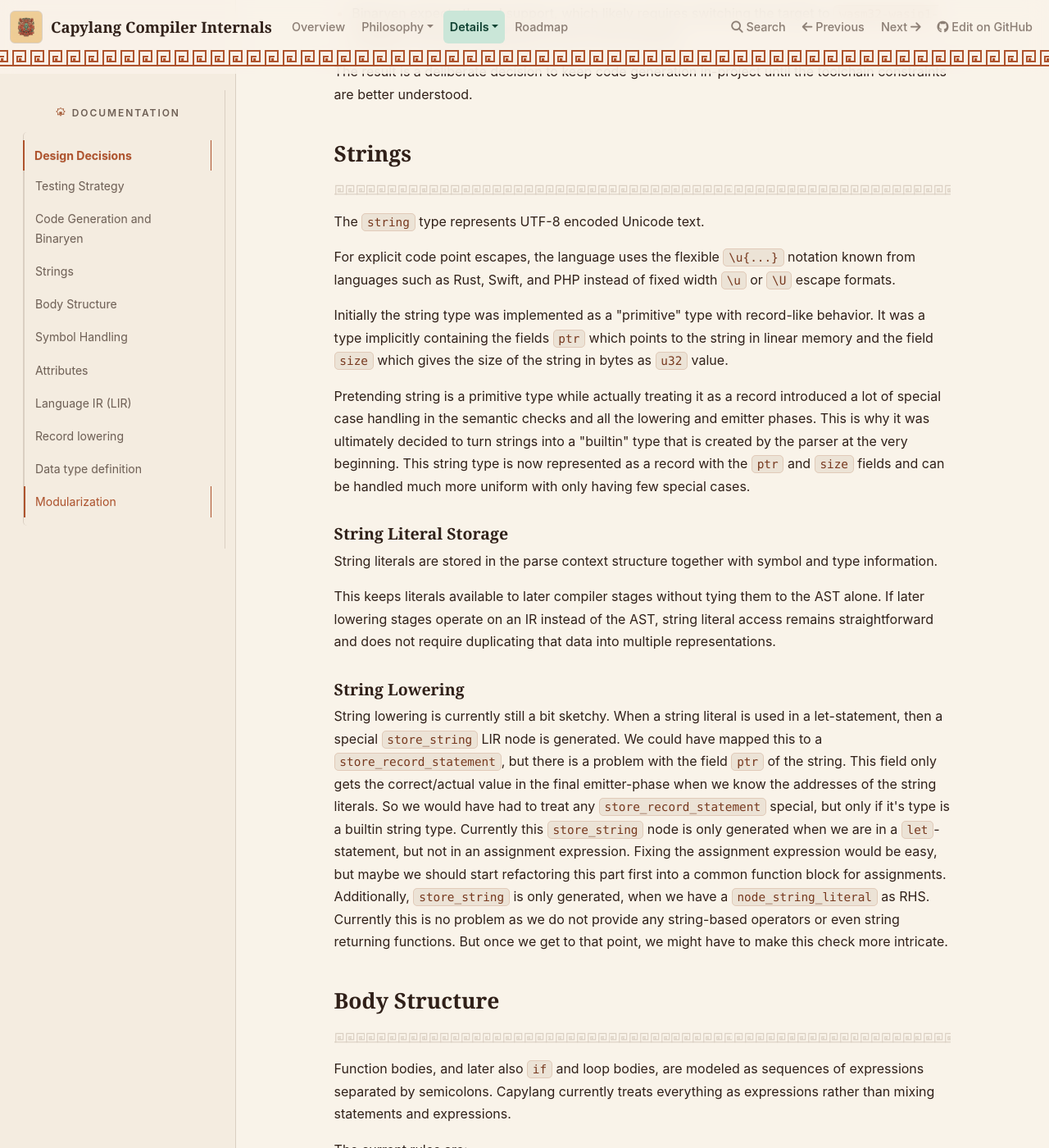
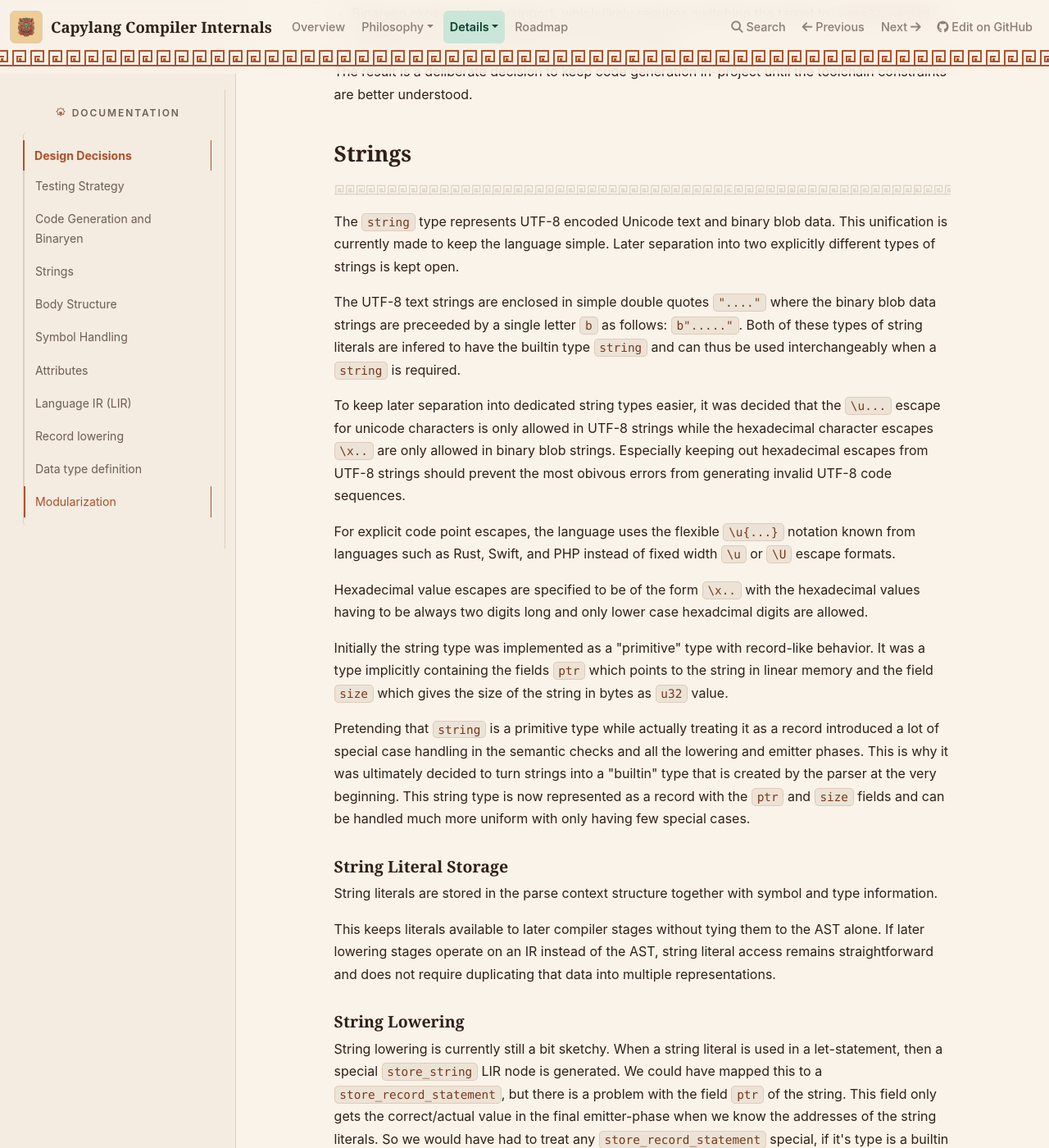
Before and after one commit to Jokymon/capylang, an MkDocs documentation site: the page built from doc/design-decisions.md, in a window 1280 px wide and 1400 px high, scrolled down 872 px. Shown: the whole window at 82% size. Built offline with MkDocs 1.6.1, drawn with Linux system fonts in a browser that asks for light colours; nearby versions of some CDN libraries; some of the changed text lies outside the part shown.

Commit message:
Update design decisions with binary strings

```diff
--- a/doc/design-decisions.md
+++ b/doc/design-decisions.md
@@ -31,20 +31,38 @@
 
 ## Strings
 
-The `string` type represents UTF-8 encoded Unicode text.
+The `string` type represents UTF-8 encoded Unicode text and binary blob data.
+This unification is currently made to keep the language simple. Later separation
+into two explicitly different types of strings is kept open.
+
+The UTF-8 text strings are enclosed in simple double quotes `"...."` where the
+binary blob data strings are preceeded by a single letter `b` as follows:
+`b"....."`. Both of these types of string literals are infered to have the
+builtin type `string` and can thus be used interchangeably when a `string` is
+required.
+
+To keep later separation into dedicated string types easier, it was decided that
+the `\u...` escape for unicode characters is only allowed in UTF-8 strings while
+the hexadecimal character escapes `\x..` are only allowed in binary blob
+strings. Especially keeping out hexadecimal escapes from UTF-8 strings should
+prevent the most obivous errors from generating invalid UTF-8 code sequences.
 
 For explicit code point escapes, the language uses the flexible `\u{...}`
 notation known from languages such as Rust, Swift, and PHP instead of fixed
 width `\u` or `\U` escape formats.
+
+Hexadecimal value escapes are specified to be of the form `\x..` with
+the hexadecimal values having to be always two digits long and only lower case
+hexadcimal digits are allowed.
 
 Initially the string type was implemented as a "primitive" type with record-like
 behavior. It was a type implicitly containing the fields `ptr` which points to
 the string in linear memory and the field `size` which gives the size of the
 string in bytes as `u32` value.
 
-Pretending string is a primitive type while actually treating it as a record
-introduced a lot of special case handling in the semantic checks and all the
-lowering and emitter phases. This is why it was ultimately decided to turn
+Pretending that `string` is a primitive type while actually treating it as a
+record introduced a lot of special case handling in the semantic checks and all
+the lowering and emitter phases. This is why it was ultimately decided to turn
 strings into a "builtin" type that is created by the parser at the very
 beginning. This string type is now represented as a record with the `ptr` and
 `size` fields and can be handled much more uniform with only having few special
@@ -68,13 +86,13 @@
 with the field `ptr` of the string. This field only gets the correct/actual
 value in the final emitter-phase when we know the addresses of the string
 literals. So we would have had to treat any `store_record_statement` special,
-but only if it's type is a builtin string type.
+if it's type is a builtin string type.
 Currently this `store_string` node is only generated when we are in a `let`-
 statement, but not in an assignment expression. Fixing the assignment expression
 would be easy, but maybe we should start refactoring this part first into a
 common function block for assignments.
 Additionally, `store_string` is only generated, when we have a
-`node_string_literal` as RHS. Currently this is no problem as we do not provide
+`ast::string_literal` as RHS. Currently this is no problem as we do not provide
 any string-based operators or even string returning functions. But once we get
 to that point, we might have to make this check more intricate.
 
```
